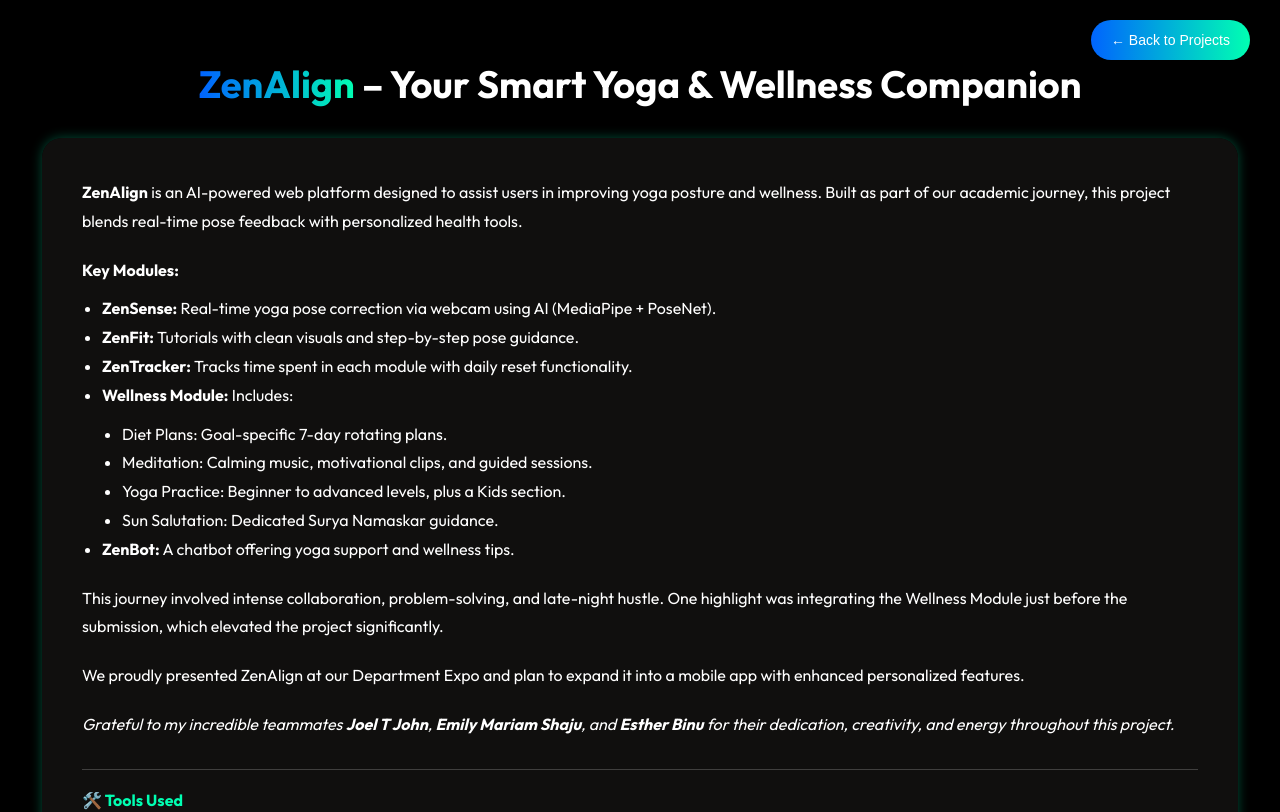
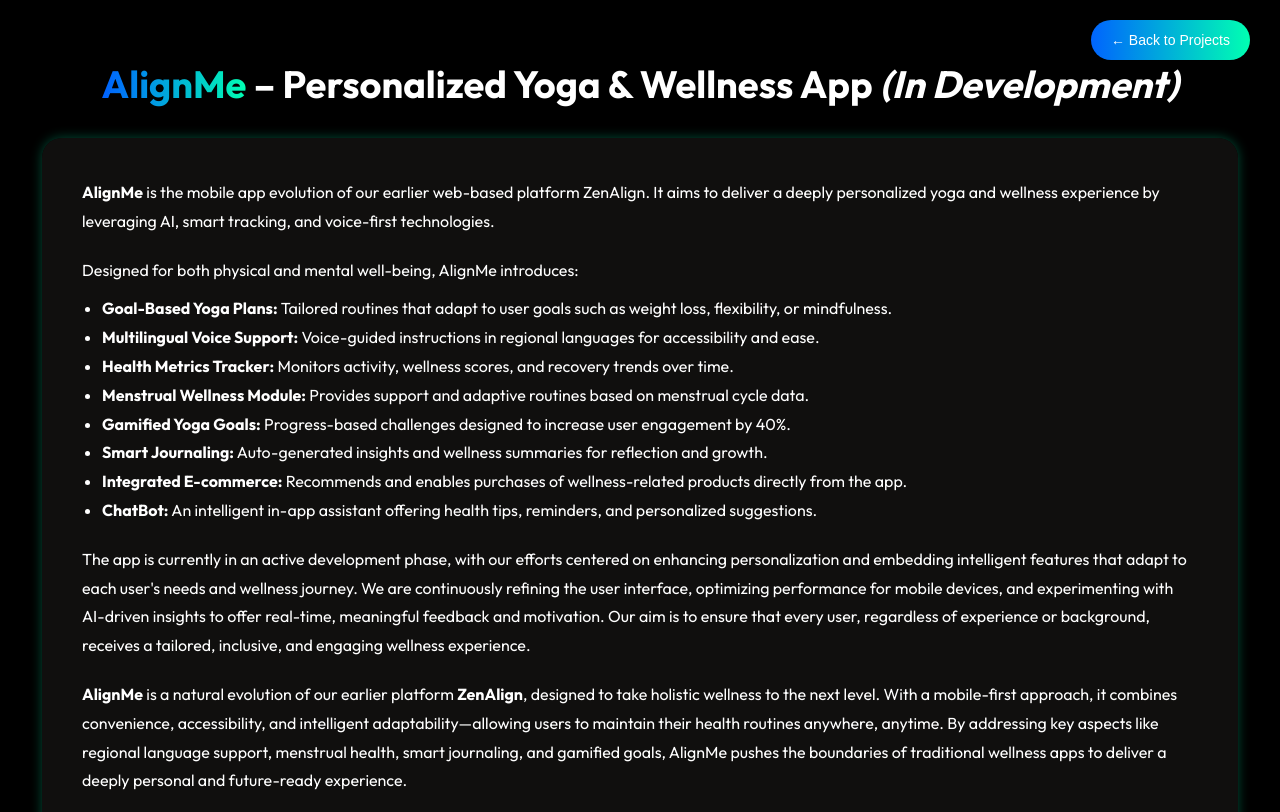
Before and after one commit to Liyo08/Portfolio-React, a React (Vite) app: page /projects/alignme in a window 1280 px wide. Shown: the top 812 px of the page. Built offline with nearby package versions, Linux system fonts and the light colour scheme.

Commit message:
AlignMe page completed

```diff
--- a/src/Components/AlignMe/AlignMe.jsx
+++ b/src/Components/AlignMe/AlignMe.jsx
@@ -28,52 +28,43 @@ const AlignMe = () => {
 
 
 {/* Project Heading */}
-      <h1 className="project-title"><span>ZenAlign</span> – Your Smart Yoga & Wellness Companion</h1>
+<h1 className="project-title"><span>AlignMe</span> – Personalized Yoga & Wellness App <em>(In Development)</em></h1>
 
 {/* Content Box */}
 <div className="project-box">
   <p>
-          <strong>ZenAlign</strong> is an AI-powered web platform designed to assist users in improving yoga posture and wellness.
-          Built as part of our academic journey, this project blends real-time pose feedback with personalized health tools.
+    <strong>AlignMe</strong> is the mobile app evolution of our earlier web-based platform ZenAlign. It aims to deliver a deeply personalized yoga and wellness experience by leveraging AI, smart tracking, and voice-first technologies.
   </p>
 
   <p>
-          <strong>Key Modules:</strong>
+    Designed for both physical and mental well-being, AlignMe introduces:
     <ul>
-            <li><strong>ZenSense:</strong> Real-time yoga pose correction via webcam using AI (MediaPipe + PoseNet).</li>
-            <li><strong>ZenFit:</strong> Tutorials with clean visuals and step-by-step pose guidance.</li>
-            <li><strong>ZenTracker:</strong> Tracks time spent in each module with daily reset functionality.</li>
-            <li><strong>Wellness Module:</strong> Includes:
-              <ul>
-                <li>Diet Plans: Goal-specific 7-day rotating plans.</li>
-                <li>Meditation: Calming music, motivational clips, and guided sessions.</li>
-                <li>Yoga Practice: Beginner to advanced levels, plus a Kids section.</li>
-                <li>Sun Salutation: Dedicated Surya Namaskar guidance.</li>
-              </ul>
-            </li>
-            <li><strong>ZenBot:</strong> A chatbot offering yoga support and wellness tips.</li>
+      <li><strong>Goal-Based Yoga Plans:</strong> Tailored routines that adapt to user goals such as weight loss, flexibility, or mindfulness.</li>
+      <li><strong>Multilingual Voice Support:</strong> Voice-guided instructions in regional languages for accessibility and ease.</li>
+      <li><strong>Health Metrics Tracker:</strong> Monitors activity, wellness scores, and recovery trends over time.</li>
+      <li><strong>Menstrual Wellness Module:</strong> Provides support and adaptive routines based on menstrual cycle data.</li>
+      <li><strong>Gamified Yoga Goals:</strong> Progress-based challenges designed to increase user engagement by 40%.</li>
+      <li><strong>Smart Journaling:</strong> Auto-generated insights and wellness summaries for reflection and growth.</li>
+      <li><strong>Integrated E-commerce:</strong> Recommends and enables purchases of wellness-related products directly from the app.</li>
+      <li><strong>ChatBot:</strong> An intelligent in-app assistant offering health tips, reminders, and personalized suggestions.</li>
     </ul>
   </p>
 
   <p>
-          This journey involved intense collaboration, problem-solving, and late-night hustle. One highlight was integrating the Wellness Module just before the submission, which elevated the project significantly.
+  The app is currently in an active development phase, with our efforts centered on enhancing personalization and embedding intelligent features that adapt to each user's needs and wellness journey. We are continuously refining the user interface, optimizing performance for mobile devices, and experimenting with AI-driven insights to offer real-time, meaningful feedback and motivation. Our aim is to ensure that every user, regardless of experience or background, receives a tailored, inclusive, and engaging wellness experience.
 </p>
 
 <p>
-          We proudly presented ZenAlign at our Department Expo and plan to expand it into a mobile app with enhanced personalized features.
+  <strong>AlignMe</strong> is a natural evolution of our earlier platform <strong>ZenAlign</strong>, designed to take holistic wellness to the next level. With a mobile-first approach, it combines convenience, accessibility, and intelligent adaptability—allowing users to maintain their health routines anywhere, anytime. By addressing key aspects like regional language support, menstrual health, smart journaling, and gamified goals, AlignMe pushes the boundaries of traditional wellness apps to deliver a deeply personal and future-ready experience.
 </p>
 
-        <p className="team-credits">
-          Grateful to my incredible teammates <strong>Joel T John</strong>, <strong>Emily Mariam Shaju</strong>, and <strong>Esther Binu</strong> for their dedication, creativity, and energy throughout this project.
-        </p>
 
   <div className="tools-used">
-          <h4>🛠️ Tools Used</h4>
-          <p>HTML, CSS, JavaScript, MediaPipe, PoseNet, PHP, MySQL, XAMPP</p>
+    <h4>🛠️ Tools & Technologies</h4>
+    <p>Flutter, Python (Flask), TensorFlow Lite, Firebase, MediaPipe, REST APIs, Figma</p>
+  </div>
 </div>
 
-
-      </div>
     </div>
   );
 };
```
Lines whose indentation alone changed are shown as unchanged.
